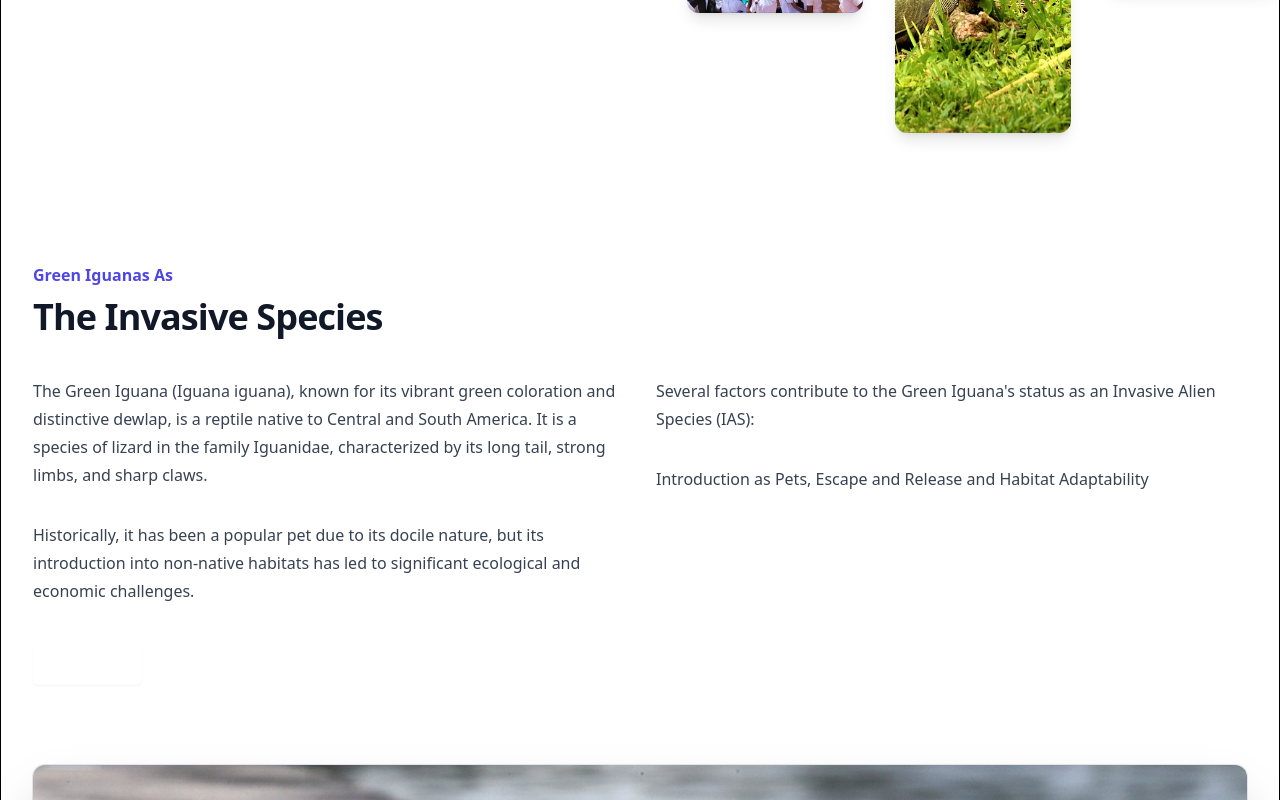
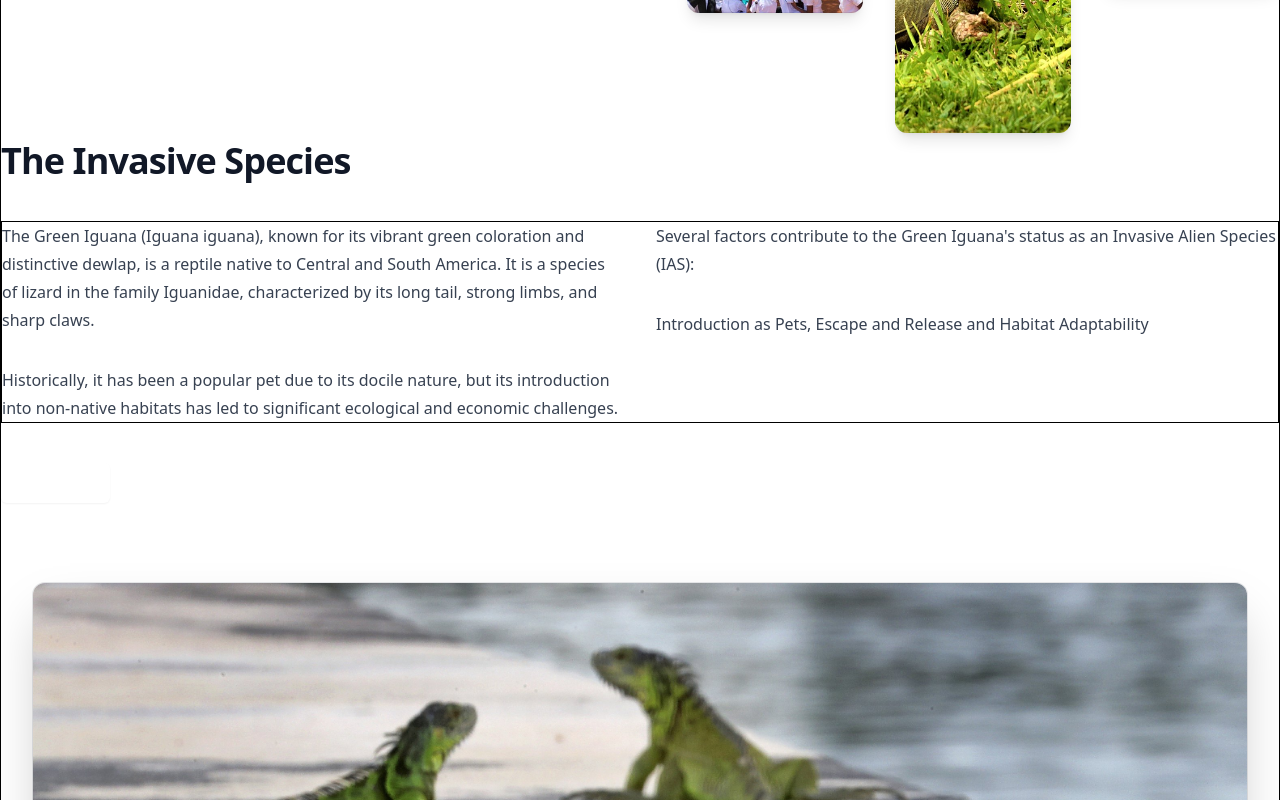
Before and after one commit to Ed-TheVisionMaker/green-ig-ias-network, a Next.js app: page / in a window 1280 px wide. Shown: the part 640-1440 px from the top of the page. Built offline with nearby package versions, Linux system fonts and the light colour scheme; a web font is replaced by a local one.

Commit message:
style: remove padding and margins from hero elements

```diff
--- a/app/page.tsx
+++ b/app/page.tsx
@@ -4,9 +4,8 @@ import Waitlist from '@/components/Waitlist.tsx';
 
 export default function Home() {
   return (
-    <div className='bg-white'>
+    <div className='bg-ginWhite'>
       <div className='relative isolate'>
-        <div className='overflow-hidden'>
           <div className='flex flex-col items-center border-black border'>
             <div className='w-full max-w-2xl lg:mx-0 lg:flex lg:max-w-none lg:items-center'>
               <div className='relative w-full'>
@@ -69,7 +68,6 @@ export default function Home() {
             </div>
             <InvasiveSpeciesHero />
           </div>
-        </div>
       </div>
     </div>
   );
--- a/components/InvasiveSpeciesHero/index.tsx
+++ b/components/InvasiveSpeciesHero/index.tsx
@@ -1,15 +1,12 @@
 export default function InvasiveSpeciesHero() {
   return (
-    <div className='bg-white py-24 sm:py-32'>
-      <div className='mx-auto max-w-7xl px-6 lg:px-8'>
-        <div className='mx-auto max-w-2xl lg:mx-0 lg:max-w-none'>
-          <p className='text-base font-semibold leading-7 text-indigo-600'>
-            Green Iguanas As
-          </p>
+    <div className='bg-ginWhite'>
+      <div className=''>
+        <div className=''>
           <h1 className='mt-2 text-4xl font-bold tracking-tight text-gray-900 sm:text-4xl'>
             The Invasive Species
           </h1>
-          <div className='mt-10 grid max-w-xl grid-cols-1 gap-8 text-base leading-7 text-gray-700 lg:max-w-none lg:grid-cols-2'>
+          <div className='mt-10 grid grid-cols-1 gap-8 text-base leading-7 text-gray-700 lg:grid-cols-2 border border-black'>
             <div>
               <p>
                 The Green Iguana (Iguana iguana), known for its vibrant green
--- a/components/Waitlist.tsx/index.tsx
+++ b/components/Waitlist.tsx/index.tsx
@@ -22,13 +22,11 @@ export default function Waitlist() {
         e.preventDefault();
         registerEmail(email);
 
-        // Show the animation when the form is submitted
         setShowAnimation(true);
 
-        // Hide the animation after a certain duration (you can adjust the timing)
         setTimeout(() => {
             setShowAnimation(false);
-        }, 2000); // 2000 milliseconds (2 seconds) as an example
+        }, 2000);
     };
 
     return (
```
